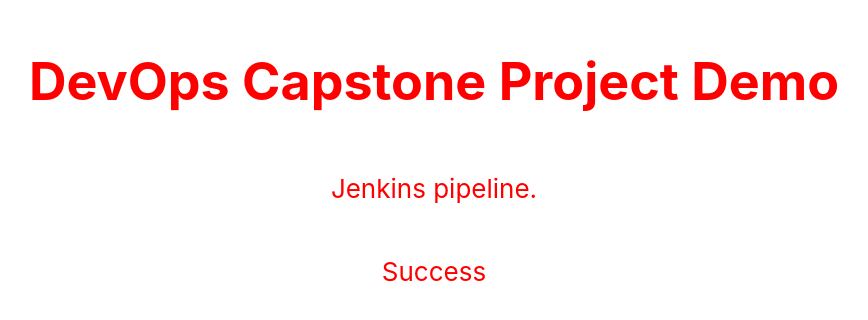
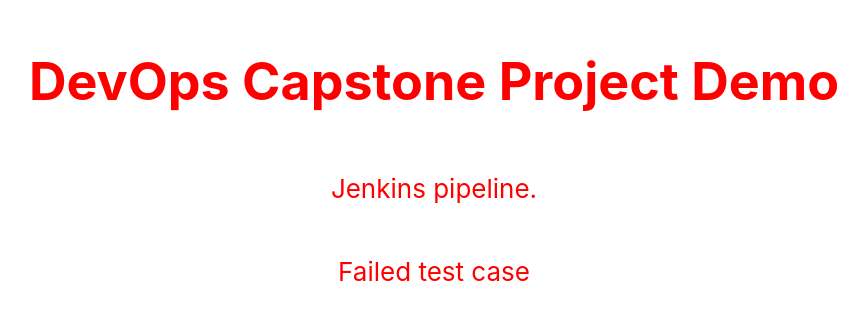
Before and after one commit to nm040/DevOpsCapStoneProjectDemo, a React (Create React App) app: page / in a window 1280 px wide. Shown: the part 236-556 px from the top of the page, without its empty margins (206-1074 px from the left). Built offline with nearby package versions, Linux system fonts and the light colour scheme.

Commit message:
Failed test case

```diff
--- a/src/App.js
+++ b/src/App.js
@@ -7,7 +7,7 @@ function App() {
       <header className="App-header">
         <h1>DevOps Capstone Project Demo</h1>
         <p>Jenkins pipeline.</p>
-        <p>Success</p>
+        <p>Failed test case</p>
       </header>
     </div>
   );
```
